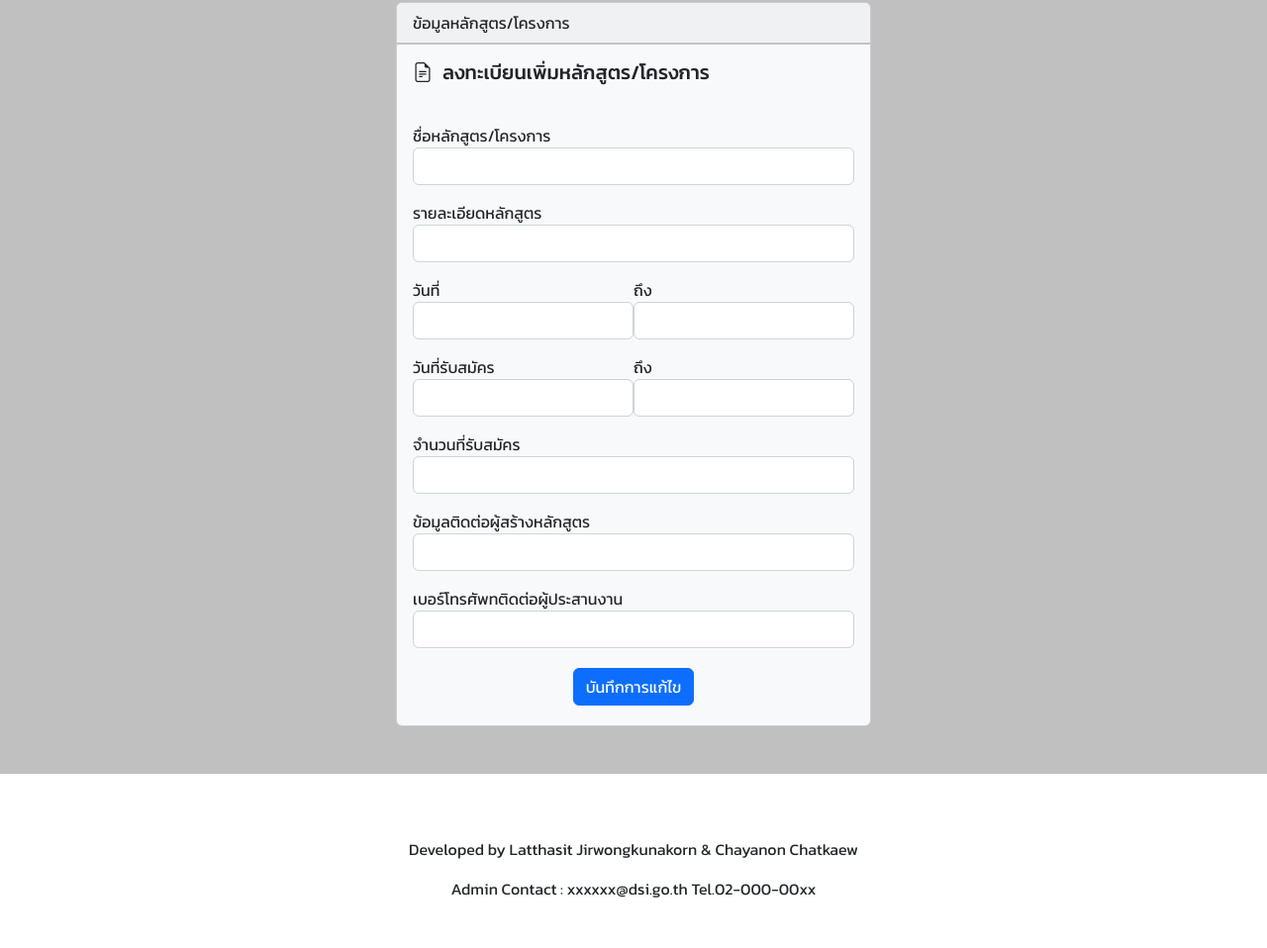
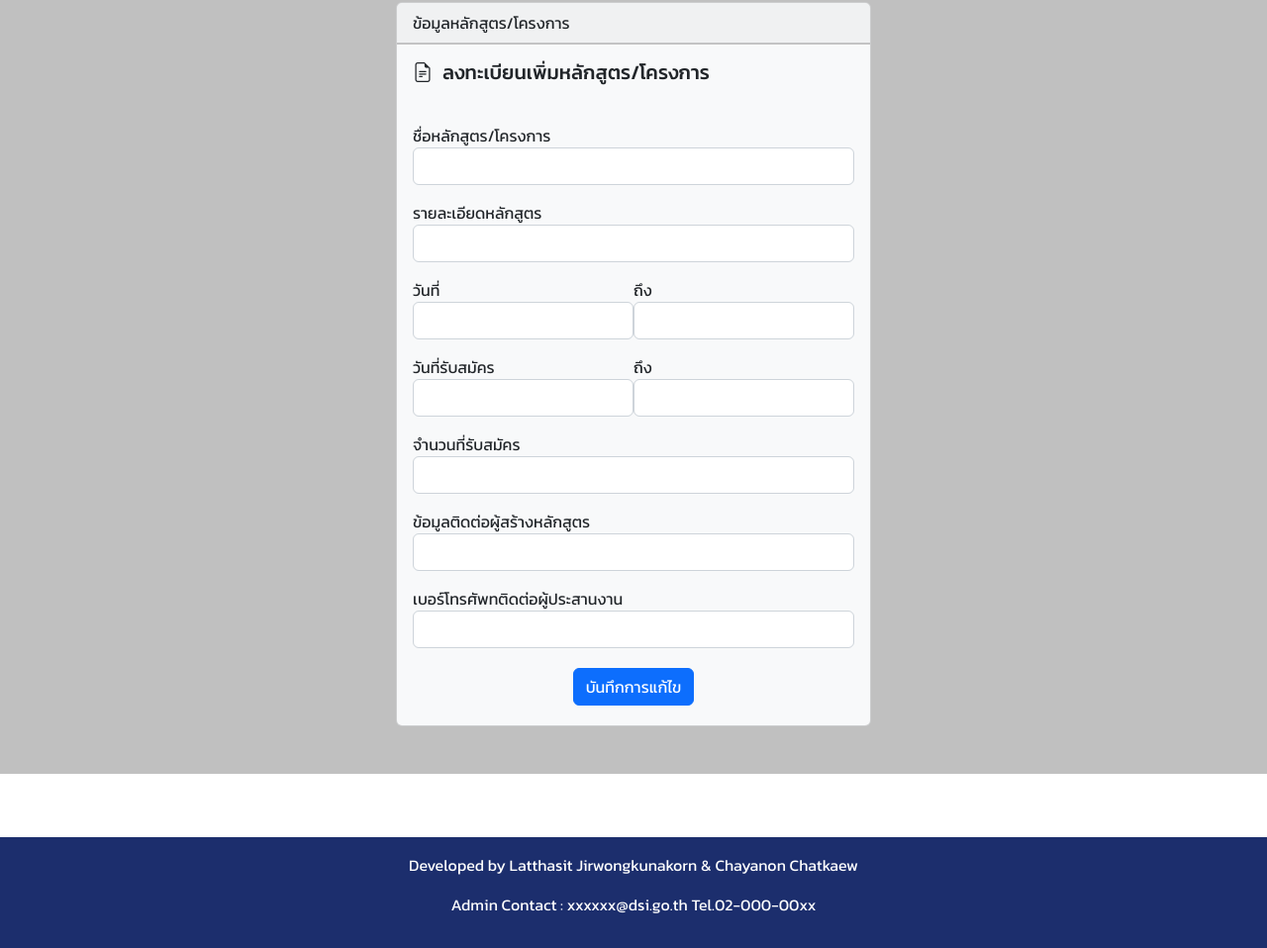
Before and after one commit to RonnayotDev/Dsi-website, a plain HTML site: page Edit-post.html in a window 1280 px wide. Shown: the part 362-1320 px from the top of the page at 99% size. Before the commit the page ends 1288 px from the top, so only its background shows below. Drawn offline with nearby package versions, Linux system fonts and the light colour scheme.

Commit message:
edit css init

```diff
--- a/Edit-post.html
+++ b/Edit-post.html
@@ -109,7 +109,7 @@
     </div>
 </div>
     <!-- Footer -->
-    <div class="container" style="margin-top: 4rem">
+    <div class="container-footer" style="margin-top: 4rem">
       <div class="row">
         <p class="text-center">
           Developed by Latthasit Jirwongkunakorn & Chayanon Chatkaew
--- a/Styles/Home.css
+++ b/Styles/Home.css
@@ -16,7 +16,7 @@ nav{
     height: 10px;
 }
 .button-login {
-    margin: 1.5rem;
+    margin: 0.5rem;
     display: flex;
     justify-content: flex-end;
 }
@@ -61,6 +61,11 @@ vertical-align: middle;
     align-items: center;
     background: white;
 }
+.container-footer{
+    padding: 1rem;
+    background-color: #1C2E6D;
+    color: white;
+}
 
 @media screen and (max-width:820px){
     .logo img{
```
Also changed, not shown: Admin-login.html (+1 -1 lines), Create-post.html (+1 -1 lines), Home-admin.html (+1 -1 lines), Show-detail.html (+1 -1 lines), Show-register.html (+1 -1 lines), course-detail.html (+1 -1 lines), index.html (+1 -1 lines), register-course-detail.html (+1 -1 lines).
